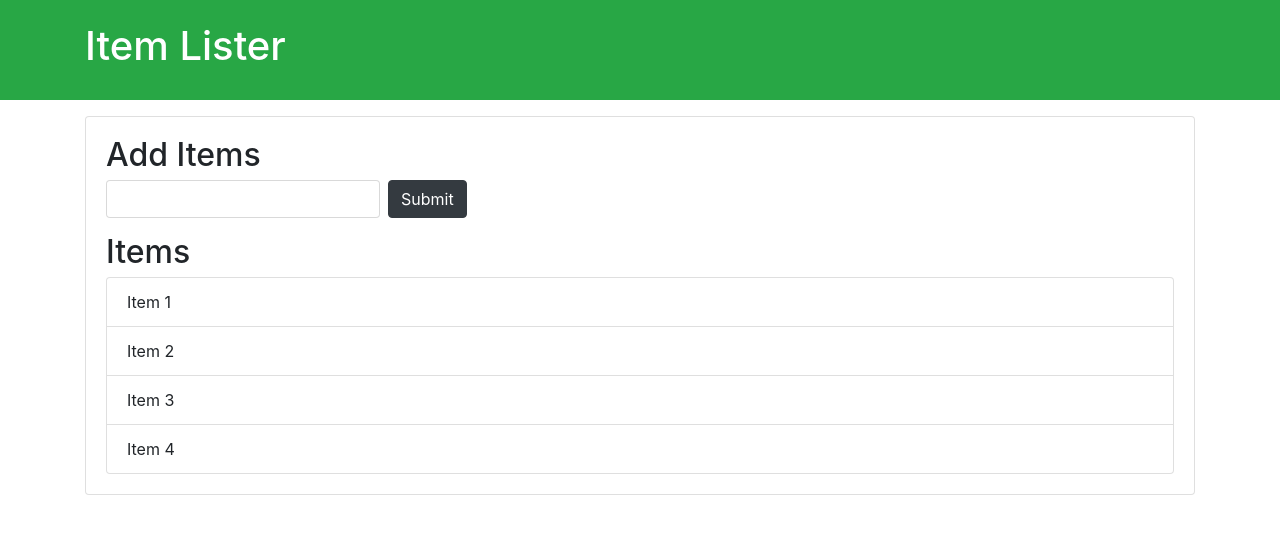
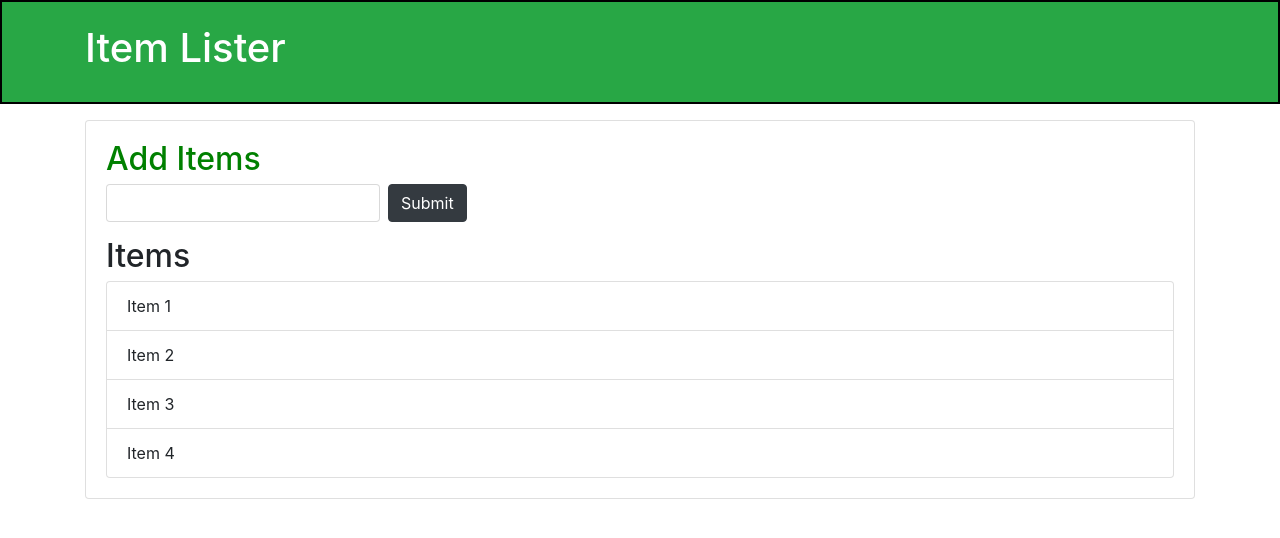
Before and after one commit to dkisan/first, a plain HTML site: page index.html in a window 1280 px wide. Drawn offline with nearby package versions, Linux system fonts and the light colour scheme.

Commit message:
dom manipulate two

```diff
--- a/index.html
+++ b/index.html
@@ -30,5 +30,12 @@
    </div>
   </div>
 
+  <script>
+    const t = document.querySelector('#main-header')
+    const additem = document.querySelector('.title')
+    t.style.border = '2px solid black'
+    additem.style.fontweight = 'bold'
+    additem.style.color = 'green'
+  </script>
 </body>
 </html>
```
